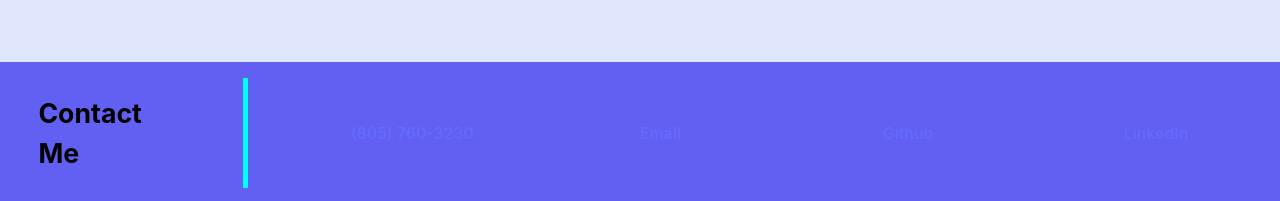
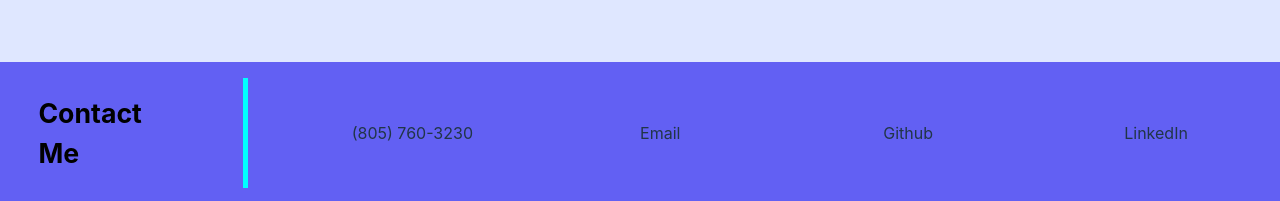
Before and after one commit to smithz852/react-portfolio, a React (Vite) app in the folder react-portfolio/: page / in a window 1280 px wide. Shown: the part 1528-1729 px from the top of the page. Built offline with nearby package versions, Linux system fonts and the light colour scheme.

Commit message:
Add footer component

```diff
--- a/react-portfolio/src/App.jsx
+++ b/react-portfolio/src/App.jsx
@@ -4,6 +4,7 @@ import './App.css'
 import { PortfolioNavbar } from './Components/PortfolioNavbar'
 import { Bio } from './Components/Bio'
 import { Projects } from './Components/Projects'
+import { FooterComp } from './Components/FooterComp'
 
 function App() {
   return (
@@ -11,17 +12,7 @@ function App() {
       <PortfolioNavbar />
       <Bio />
       <Projects />
-<footer>
-  <div className="footer-block">
-    <h3 id="Contact-Me">Contact Me</h3>
-    <ul className="contact-me">
-      <li><a href="Tel: 805-760-3230"> (805) 760-3230</a></li>
-      <li><a href="mailto:zachsmith852@gmail.com"> Email</a></li>
-      <li><a href="https://github.com/smithz852"> Github</a></li>
-      <li><a href="https://www.linkedin.com/in/zachary-smith-610a32178/"> LinkedIn</a></li>
-    </ul>
-  </div>
-</footer>
+      <FooterComp />
     </>
   );
 }
--- /dev/null
+++ b/react-portfolio/src/Components/FooterComp.jsx
@@ -0,0 +1,18 @@
+import React from "react";
+import { Link } from 'react-router-dom'
+
+export function FooterComp() {
+  return (
+    <footer>
+  <div className="footer-block">
+    <h3 id="Contact-Me">Contact Me</h3>
+    <ul className="contact-me">
+      <li>(805) 760-3230</li>
+      <li>Email</li>
+      <li> Github</li>
+      <li>LinkedIn</li>
+    </ul>
+  </div>
+</footer>
+  )
+}
```
